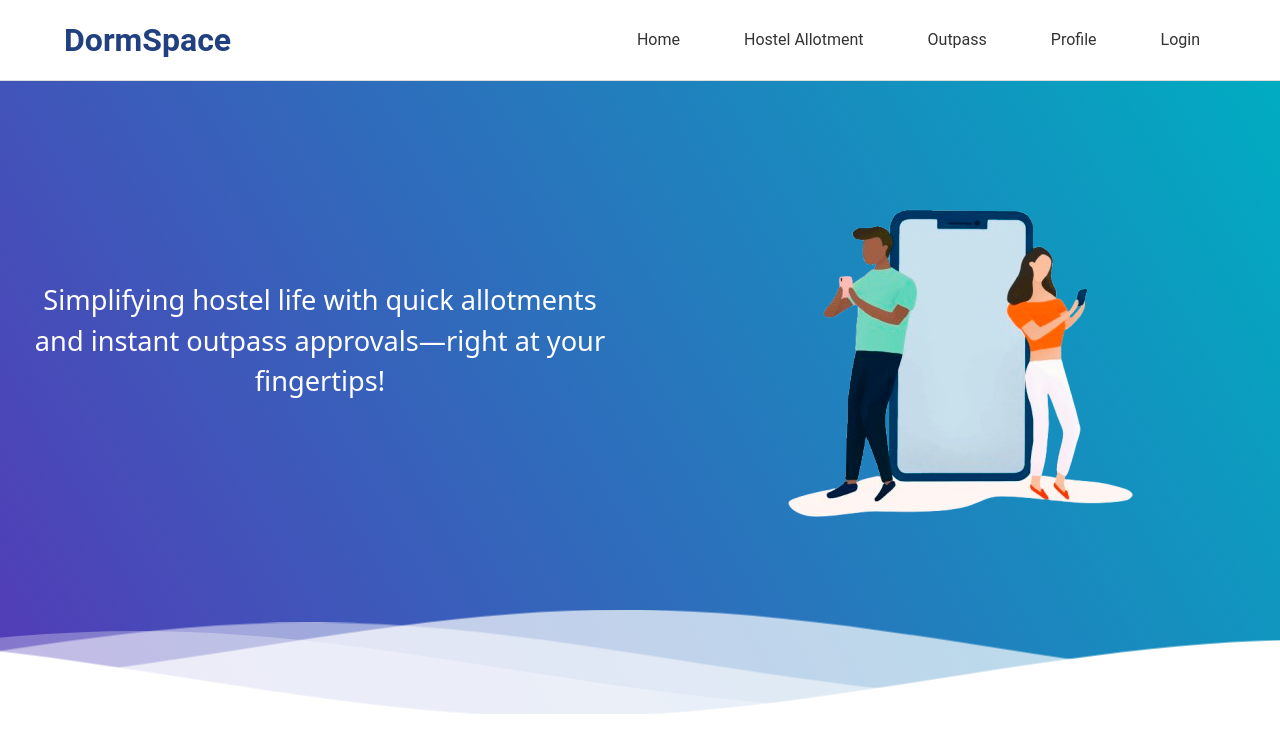
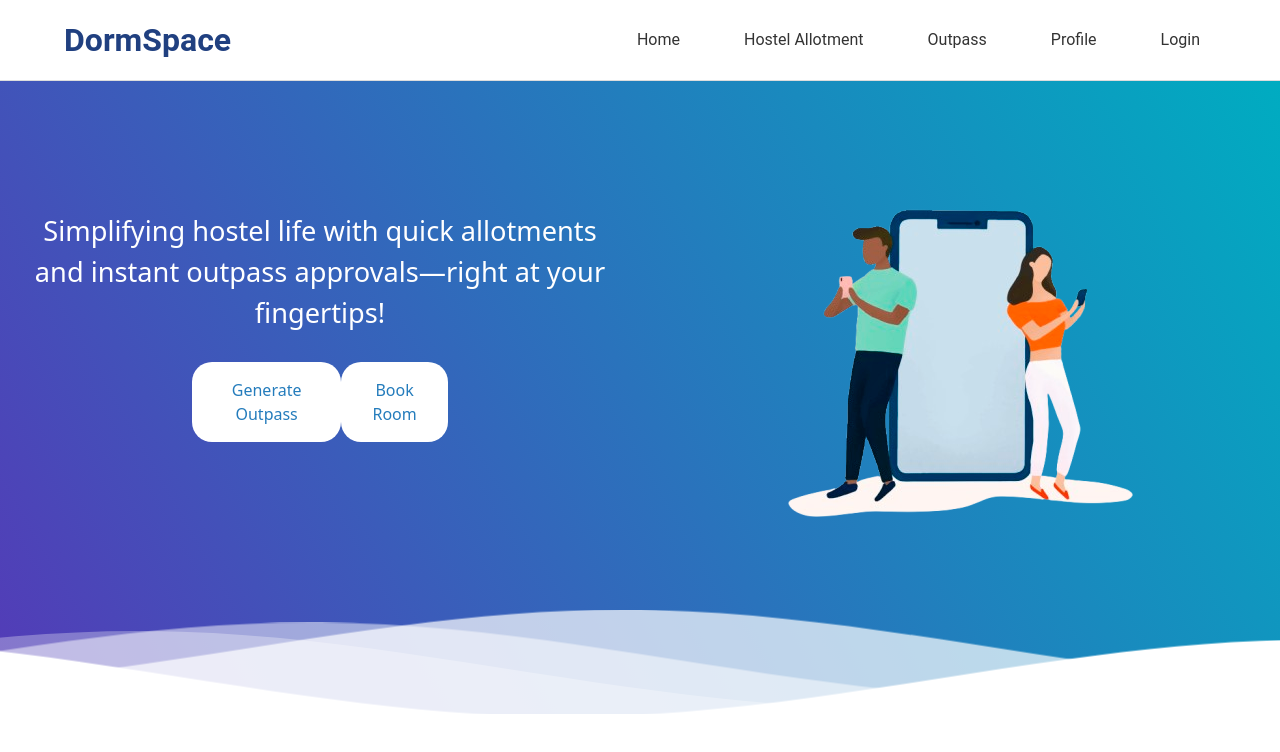
Before and after one commit to rajbir40/Hostel-Allotment, a React (Vite) app in the folder Frontend/: page / in a window 1280 px wide. Shown: the top 752 px of the page. Built offline with nearby package versions, Linux system fonts and the light colour scheme.

Commit message:
home page - buttons added

```diff
--- a/Frontend/src/components/Home/Home.css
+++ b/Frontend/src/components/Home/Home.css
@@ -10,6 +10,7 @@ body {
   font-weight:300;
   letter-spacing: 2px;
   font-size:200%;
+
 }
 p {
   font-family: 'Lato', sans-serif;
@@ -37,6 +38,7 @@ p {
   width:100%;
   margin: 0;
   padding: 0;
+  flex-direction: column;
 }
 
 .flex { /*Flexbox for containers*/
@@ -129,3 +131,28 @@ p {
     width: 50vw;
     height: 100%;
 }
+
+.button-box-home{
+  margin: 5%;
+  /* border: 2px solid white; */
+  display: flex;
+  width: 20vw;
+  justify-content: space-between;
+  align-items: center;
+}
+
+.btn-home{
+  padding: 1rem ;
+  /* border: 2px solid green; */
+  /* margin: 1%; */
+  border-radius: 20px;
+  color: #247cbc;
+  background-color: white;
+}
+
+.btn-home:hover {
+  background-color: #f0f0f0; /* light shade of white */
+  color: #247cbc; /* keeping the text color blue */
+  box-shadow: 0px 4px 8px rgba(0, 0, 0, 0.1); /* subtle shadow effect */
+  transform: scale(1.05); /* slightly increases button size */
+}
--- a/Frontend/src/components/Home/Home.jsx
+++ b/Frontend/src/components/Home/Home.jsx
@@ -1,8 +1,10 @@
 import React from "react";
 import './Home.css';
 import Navbar from '../Navbar/Navbar';
+import { useNavigate } from 'react-router-dom';
 
 function Home() {
+    const navigate = useNavigate();
     return (
         <div>
             <Navbar></Navbar>
@@ -10,6 +12,10 @@ function Home() {
                 <div className= "box">
                 <div className="inner-header flex">
                     <h1 style={{ fontSize: '170%' }}>Simplifying hostel life with quick allotments and instant outpass approvals—right at your fingertips!</h1>
+                    <div className="button-box-home">
+                        <button className="btn-home" onClick={() => navigate('/outpass')}>Generate Outpass</button>
+                        <button className="btn-home" onClick={() => navigate('/selection')}>Book Room</button>
+                    </div>
                 </div>
                 <div className="sideimg"></div>
 
```
